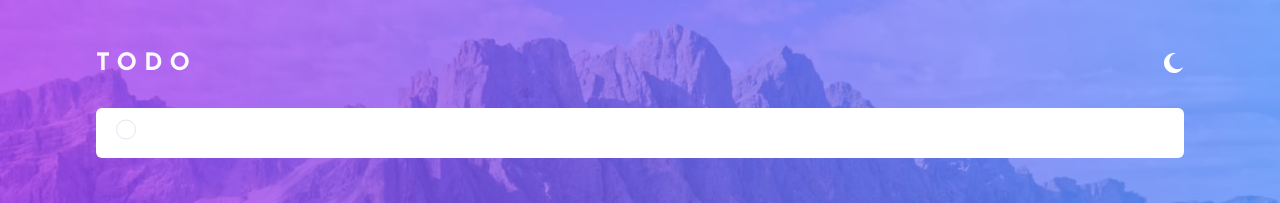
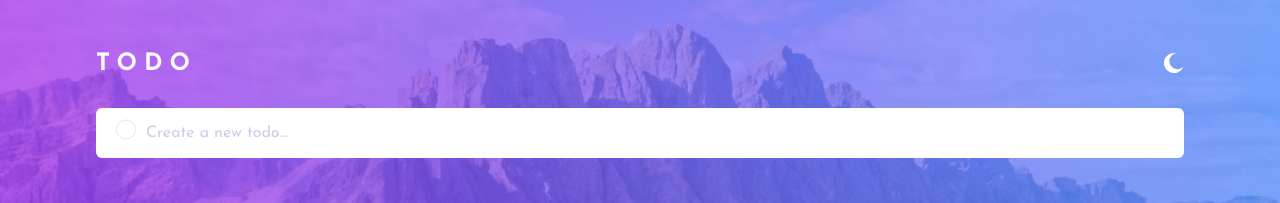
Before and after one commit to sun-empire-solutions/todo-app, a React app: page / in a window 1280 px wide. Shown: the top 203 px of the page. Built offline with nearby package versions, Linux system fonts and the light colour scheme.

Commit message:
Add placeholder styles

```diff
--- a/package.json
+++ b/package.json
@@ -5,7 +5,7 @@
   "main": "index.js",
   "scripts": {
     "build": "webpack --mode=development",
-    "dev": "webpack serve --mode=development"
+    "start": "webpack serve --mode=development"
   },
   "repository": {
     "type": "git",
--- a/src/components/Input.tsx
+++ b/src/components/Input.tsx
@@ -28,6 +28,7 @@ const Input = ({ onSubmit }: IProps) => {
         value={todoValue}
         onChange={handleChange}
         onKeyDown={handleAddTodo}
+        placeholder="Create a new todo..."
       />
       <div className="input-icon">
         <RadioButton checked={false} disabled onCheck={null} />
--- a/src/styles/components/input.scss
+++ b/src/styles/components/input.scss
@@ -11,10 +11,19 @@
     padding-left: 50px;
     padding-right: 30px;
     color: $DarkGrayishBlue;
+    font-size: 16px;
 
     &:focus-visible {
       border: none;
       outline: none !important;
+    }
+
+    &::placeholder{
+      color: hsl(234, 39%, 85%);
+    }
+
+    &:placeholder-shown{
+      color: $BrightBlue;
     }
   }
 
```
